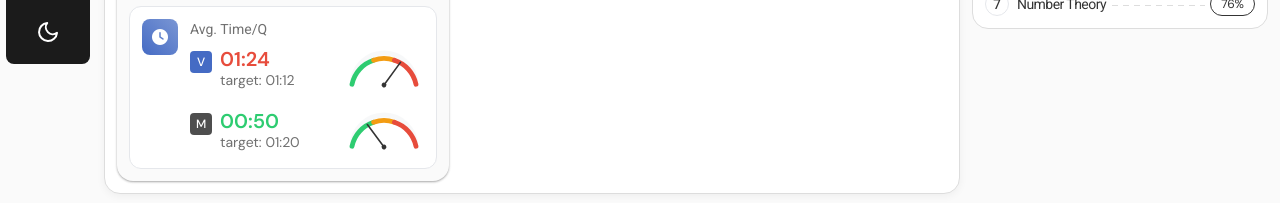
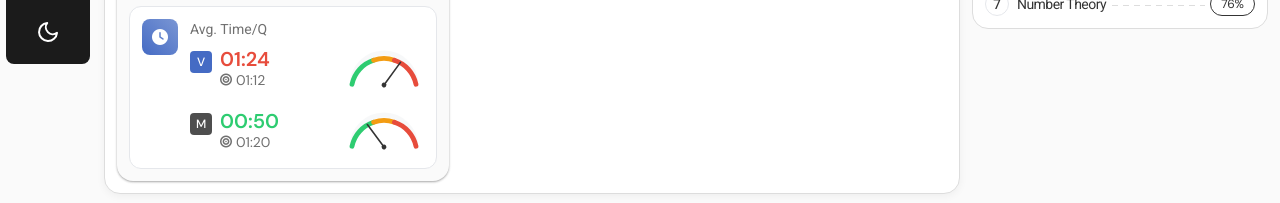
Before and after one commit to Orujhimaru/max_odyssey, a React (Vite) app: page / in a window 1280 px wide. Shown: the part 724-927 px from the top of the page. Built offline with nearby package versions, Linux system fonts and the light colour scheme; a web font is replaced by a local one.

Commit message:
design: padding changes

```diff
--- a/src/components/PerformanceInsights/PerformanceInsights.css
+++ b/src/components/PerformanceInsights/PerformanceInsights.css
@@ -212,6 +212,13 @@
   color: var(--text-primary);
   opacity: 0.7;
   font-weight: 400;
+  display: flex;
+  align-items: center;
+  gap: 4px;
+}
+
+.insight-label i {
+  font-size: 12px;
 }
 
 .insight-value {
--- a/src/components/PerformanceInsights/PerformanceInsights.jsx
+++ b/src/components/PerformanceInsights/PerformanceInsights.jsx
@@ -83,7 +83,8 @@ const PerformanceInsights = () => {
                     <div className="time-text-group">
                       <span>{formatTime(timeData.verbal.actual)}</span>
                       <div className="insight-label">
-                        target: {formatTime(timeData.verbal.target)}
+                        <i className="fas fa-bullseye"></i>{" "}
+                        {formatTime(timeData.verbal.target)}
                       </div>
                     </div>
                     <div className="speed-indicator">
@@ -104,7 +105,8 @@ const PerformanceInsights = () => {
                     <div className="time-text-group">
                       <span>{formatTime(timeData.math.actual)}</span>
                       <div className="insight-label">
-                        target: {formatTime(timeData.math.target)}
+                        <i className="fas fa-bullseye"></i>{" "}
+                        {formatTime(timeData.math.target)}
                       </div>
                     </div>
                     <div className="speed-indicator">
```
